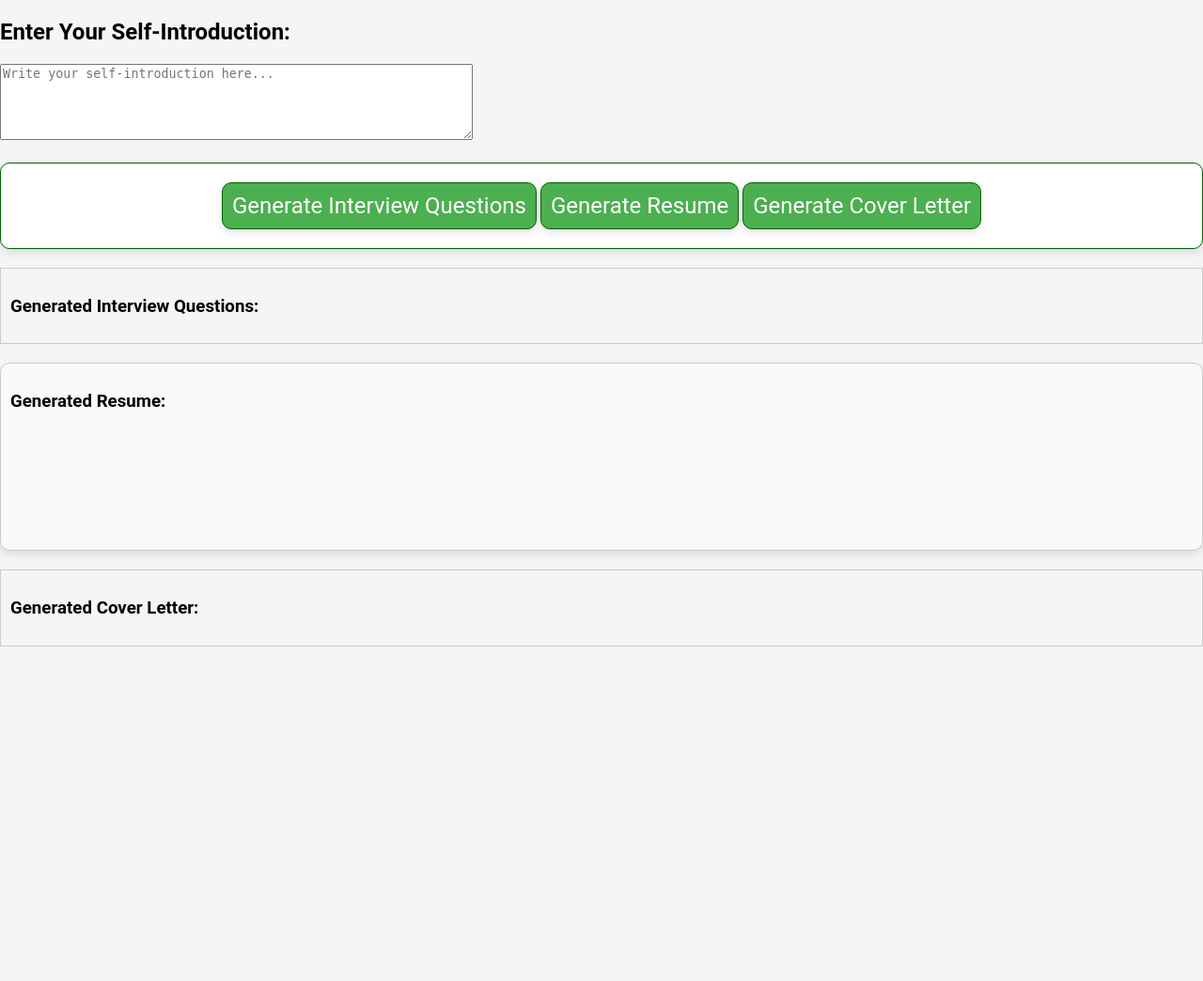
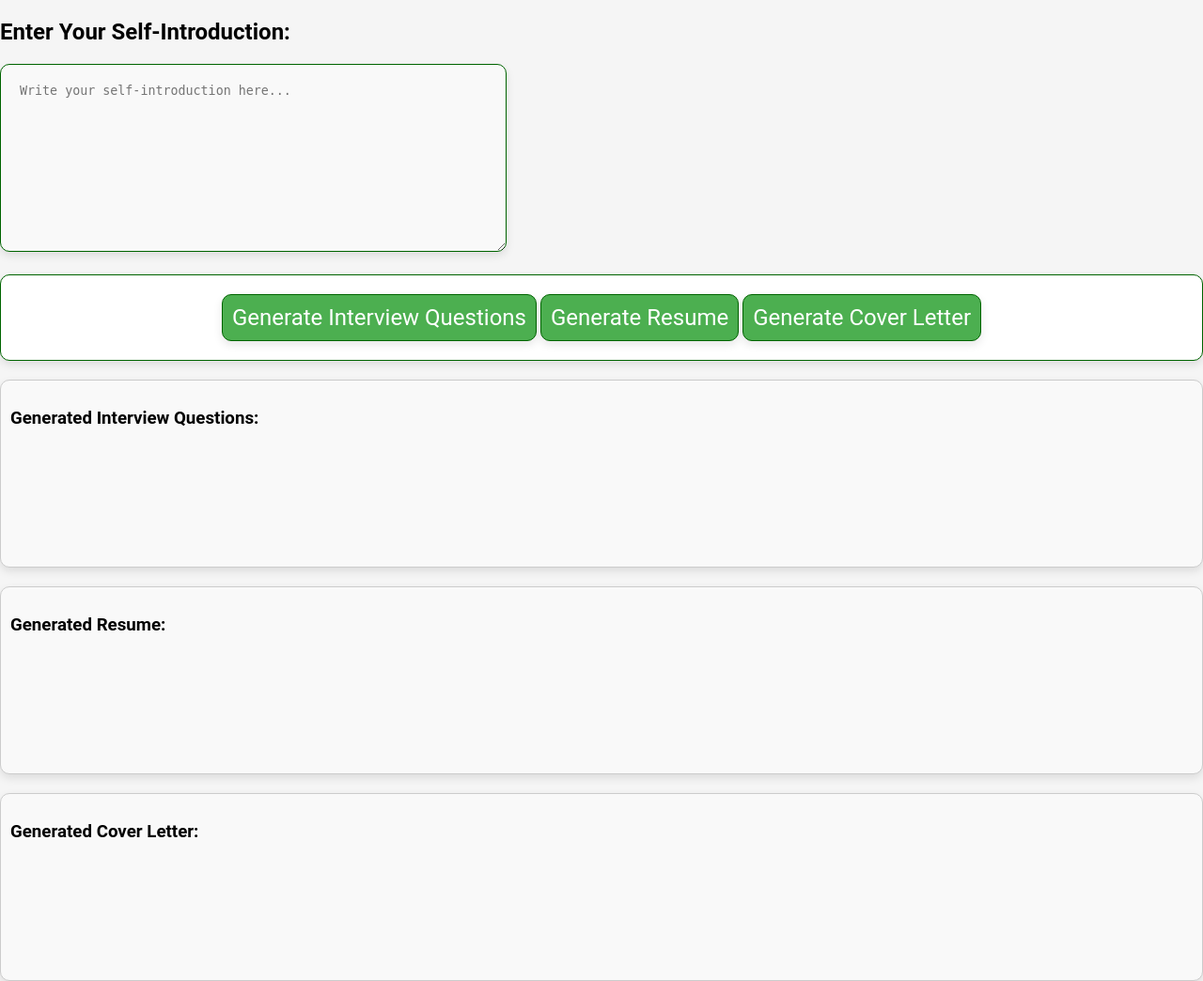
Before and after one commit to chenyuan99/jobGPT, a Flask app: page / in a window 1280 px wide. Shown: the whole page at 94% size. Before the commit the page ends 688 px from the top, so only its background shows below. Run offline with Flask 3, Linux system fonts and the light colour scheme; parts of the project's set-up code (start-up, migrations or seed data) failed here and were passed over.

Commit message:
Update app.css

```diff
--- a/static/app.css
+++ b/static/app.css
@@ -6,28 +6,38 @@
   box-sizing: border-box; /* Ensures all elements' padding and borders are included within the specified width and height */
 }
 
+#self-introduction {
+  border: 1px solid #006400; /* Dark green border */
+  padding: 20px; /* Padding */
+  background-color: #f9f9f9; /* Background color */
+  min-height: 200px; /* Minimum height */
+  border-radius: 10px; /* Rounded corners */
+  box-shadow: 0px 4px 10px rgba(0, 0, 0, 0.1); /* Shadow effect */
+  text-align: left; /* Text aligns to the left */
+}
+
 body {
   font-family: "Roboto", sans-serif; /* Sets the global font */
-  margin: 0; /* Clears the default margin */
-  padding: 0; /* Clears the default padding */
+  margin: 0; /* Removes default margin */
+  padding: 0; /* Removes default padding */
   background-color: #f5f5f5; /* Sets the background color */
 }
 
 /* Main Container */
 .container {
-  background-color: white; /* Background color for the container */
-  padding: 20px; /* Padding within the container */
-  width: 100%; /* Container takes up the full width */
-  height: auto; /* Height adjusts automatically */
-  text-align: center; /* Text is centered */
+  border: 1px solid #006400; /* Dark green border */
+  padding: 20px; /* Padding */
+  background-color: #f9f9f9; /* Background color */
+  min-height: 200px; /* Minimum height */
   border-radius: 10px; /* Rounded corners */
-  box-shadow: 0px 4px 10px rgba(0, 0, 0, 0.1); /* Adds shadow */
+  box-shadow: 0px 4px 10px rgba(0, 0, 0, 0.1); /* Shadow effect */
+  text-align: left; /* Text aligns to the left */
 }
 
 /* Form Styles */
 #form {
   margin-top: 20px; /* Top margin for the form */
-  text-align: center; /* Form is centered */
+  text-align: center; /* Centers the form */
   border: 1px solid #006400; /* Dark green border */
   border-radius: 10px; /* Rounded corners */
   padding: 20px; /* Padding within the form */
@@ -37,20 +47,19 @@ body {
 
 /* Interview Question List */
 #interview-questions {
-  list-style-type: decimal; /* Uses a numbered list */
+  list-style-type: decimal; /* Uses decimal numbering for the list */
   padding-left: 20px; /* Left padding for the list */
   text-align: left; /* Text aligns to the left */
 }
 
-#interview-questions input {
-  font-size: 1.2rem; /* Font size for the input fields */
-  padding: 10px; /* Padding within the input fields */
-  margin-top: 8px; /* Top margin for the input fields */
-  margin-bottom: 16px; /* Bottom margin for the input fields */
-  border: 1px solid #006400; /* Border color for the input fields */
+#interview-questions-output {
+  border: 1px solid #006400; /* Dark green border */
+  padding: 20px; /* Padding */
+  background-color: #f9f9f9; /* Background color */
+  min-height: 200px; /* Minimum height */
   border-radius: 10px; /* Rounded corners */
-  width: 80%; /* Width of the input fields */
-  box-shadow: 0px 2px 6px rgba(0, 0, 0, 0.1); /* Adds a subtle shadow to the input fields */
+  box-shadow: 0px 4px 10px rgba(0, 0, 0, 0.1); /* Shadow effect */
+  text-align: left; /* Text aligns to the left */
 }
 
 /* Submit Button Styles */
@@ -61,10 +70,10 @@ body {
   font-size: 1.5rem; /* Font size for the button */
   color: white; /* Font color for the button */
   border: 1px solid #006400; /* Border color for the button */
-  border-radius: 10px; /* Rounded corners */
-  cursor: pointer; /* Cursor changes to a pointer on hover */
+  border-radius: 10px; /* Rounded corners for the button */
+  cursor: pointer; /* Pointer cursor on hover */
   transition: 0.3s opacity; /* Transition effect for hover */
-  box-shadow: 0px 4px 10px rgba(0, 0, 0, 0.1); /* Adds shadow to the button */
+  box-shadow: 0px 4px 10px rgba(0, 0, 0, 0.1); /* Shadow effect on the button */
 }
 
 .btn:hover {
@@ -74,11 +83,22 @@ body {
 /* Resume Output Area */
 #resume-output {
   border: 1px solid #006400; /* Dark green border */
-  padding: 20px; /* Padding within the output area */
+  padding: 20px; /* Padding */
   background-color: #f9f9f9; /* Background color */
   min-height: 200px; /* Minimum height */
   border-radius: 10px; /* Rounded corners */
-  box-shadow: 0px 4px 10px rgba(0, 0, 0, 0.1); /* Adds shadow */
+  box-shadow: 0px 4px 10px rgba(0, 0, 0, 0.1); /* Shadow effect */
+  text-align: left; /* Text aligns to the left */
+}
+
+/* Cover Letter Output Area */
+#cover-letter-output {
+  border: 1px solid #006400; /* Dark green border */
+  padding: 20px; /* Padding */
+  background-color: #f9f9f9; /* Background color */
+  min-height: 200px; /* Minimum height */
+  border-radius: 10px; /* Rounded corners */
+  box-shadow: 0px 4px 10px rgba(0, 0, 0, 0.1); /* Shadow effect */
   text-align: left; /* Text aligns to the left */
 }
 
@@ -88,5 +108,5 @@ body {
 }
 
 .unhighlight {
-  border: 1px solid gray; /* Border to unhighlight */
+  border: 1px solid gray; /* Neutral border to unhighlight */
 }
```
